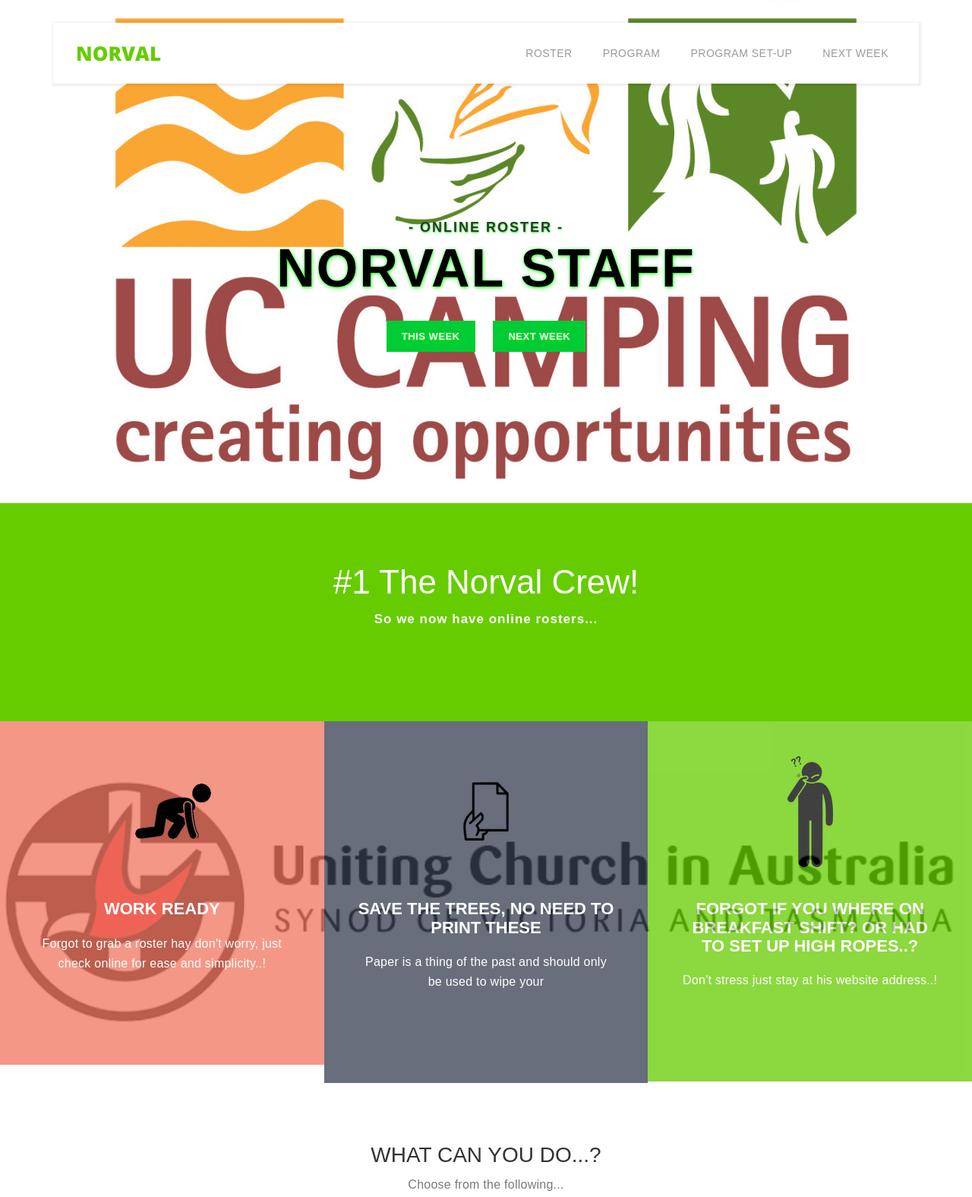
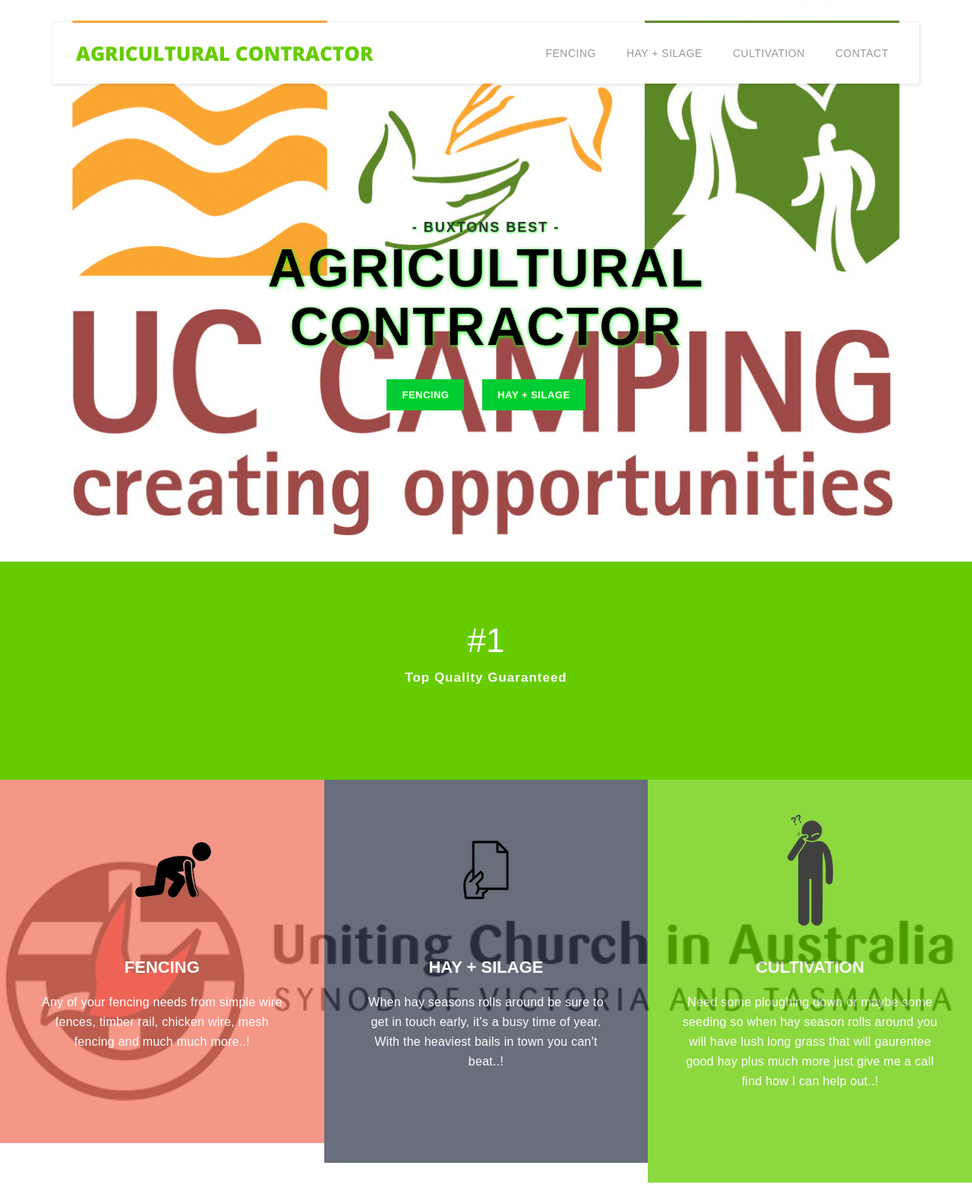
Before and after one commit to norvalstaff/norvalstaff.github.io, a plain HTML site: page index.html in a window 1280 px wide. Shown: the top 1575 px of the page at 76% size. Drawn offline with nearby package versions, Linux system fonts and the light colour scheme.

Commit message:
Update index.html

```diff
--- a/index.html
+++ b/index.html
@@ -43,14 +43,14 @@
                                             <span class="icon-bar"></span>
                                             <span class="icon-bar"></span>
                                         </button>
-                                        <a href="#top" class="navbar-brand">Norval</a>
+                                        <a href="#top" class="navbar-brand">Agricultural Contractor</a>
                                         <div id="main-nav" class="collapse navbar-collapse">
                                             <ul class="menu-first nav navbar-nav" style="margin-right: 20px;">
                                                 <li class="active"><a href="#">Home</a></li>
-                                                <li><a href="https://norvalstaff.github.io/roster1.html">Roster</a></li>
-                                                <li><a href="https://drive.google.com/file/d/0B7p1q1njAvHwUmtLYk1yb2g4ai1DV0tOWjJLcTNVR2I0dkdj/view?usp=sharing">Program</a></li>
-                                                <li><a href="#blog">Program Set-up</a></li>
-                                                <li><a href="https://norvalstaff.github.io/roster2.html">Next Week</a></li>
+                                                <li><a href="https://norvalstaff.github.io/roster1.html">Fencing</a></li>
+                                                <li><a href="https://drive.google.com/file/d/0B7p1q1njAvHwUmtLYk1yb2g4ai1DV0tOWjJLcTNVR2I0dkdj/view?usp=sharing">Hay + Silage</a></li>
+                                                <li><a href="#blog">Cultivation</a></li>
+                                                <li><a href="https://norvalstaff.github.io/roster2.html">Contact</a></li>
                                             </ul>
                                         </div> <!-- /.main-menu -->
                                     </div>
@@ -68,17 +68,17 @@
                 <div class="row">
                     <div class="col-md-8 col-md-offset-2">
                         <div class="banner-content">
-                            <h6>- Online Roster -</h6>
-                            <h2>Norval Staff</h2>
+                            <h6>- Buxtons Best -</h6>
+                            <h2>Agricultural Contractor</h2>
                             <ul class="buttons">
                                 <li>
                                     <div class="primary-button">
-                                        <a href="https://norvalstaff.github.io/roster1.html">This Week</a>
+                                        <a href="https://norvalstaff.github.io/roster1.html">Fencing</a>
                                     </div>
                                 </li>
                                 <li>
                                     <div class="secondary-button">
-                                        <a href="https://norvalstaff.github.io/roster2.html">Next Week</a>
+                                        <a href="https://norvalstaff.github.io/roster2.html">Hay + Silage</a>
                                     </div>
                                 </li>
                             </ul>
@@ -93,8 +93,8 @@
             <div class="container">
                 <div class="row">
                     <div class="col-md-12">
-                        <h4>#1 The Norval Crew!</h4>
-                        <h6>So we now have online rosters...</h6>
+                        <h4>#1</h4>
+                        <h6>Top Quality Guaranteed</h6>
                         <div class="border-button"></div>
                     </div>
                 </div>
@@ -110,8 +110,8 @@
                             <div class="icon">
                                 <img src="img/first-service-icon.png" alt="">
                             </div>
-                            <h4>Work Ready</h4>
-                            <p>Forgot to grab a roster hay don't worry, just check online for ease and simplicity..! </p>
+                            <h4>Fencing</h4>
+                            <p>Any of your fencing needs from simple wire fences, timber rail, chicken wire, mesh fencing and much much more..! </p>
                         </div>
                     </div>
                     <div class="col-md-4">
@@ -119,8 +119,8 @@
                             <div class="icon">
                                 <img src="img/second-service-icon.png" alt="">
                             </div>
-                            <h4>Save the trees, No need to print these</h4>
-                            <p> Paper is a thing of the past and should only be used to wipe your </p>
+                            <h4>Hay + Silage</h4>
+                            <p> When hay seasons rolls around be sure to get in touch early, it's a busy time of year. With the heaviest bails in town you can't beat..!  </p>
                         </div>
                     </div>
                     <div class="col-md-4">
@@ -128,8 +128,8 @@
                             <div class="icon">
                                 <img src="img/third-service-icon.png" alt="">
                             </div>
-                            <h4>Forgot if you where on breakfast shift? Or had to set up high ropes..? </h4>
-                            <p>Don't stress just stay at his website address..!</p>
+                            <h4>Cultivation </h4>
+                            <p>Need some ploughing down or maybe some seeding so when hay season rolls around you will have lush long grass that will gaurentee good hay plus much more just give me a call find how I can help out..! </p>
                         </div>
                     </div>
                 </div>
@@ -157,7 +157,7 @@
                                                 <div class="icon">
                                                     <img src="img/first-list-icon.png" alt="">
                                                 </div>
-                                                <h4>Roster</h4>
+                                                <h4>Fencing</h4>
                                             </div>
                                         </a>
                                     </li>
@@ -167,7 +167,7 @@
                                                 <div class="icon">
                                                     <img src="img/second-list-icon.png" alt="">
                                                 </div>
-                                                <h4>Program</h4>
+                                                <h4>Hay + Silage</h4>
                                             </div>
                                         </a>
                                     </li>
@@ -177,7 +177,7 @@
                                                 <div class="icon">
                                                     <img id="oncall" src="img/third-list-icon.png" alt="Jordan">
                                                 </div>
-                                                <h4>On Call</h4>
+                                                <h4>Cultivation</h4>
                                             </div>
                                         </a>
                                     </li>
@@ -187,7 +187,7 @@
                                                 <div class="icon">
                                                     <img src="img/fourth-list-icon.png" alt="">
                                                 </div>
-                                                <h4>Morning Set-Up</h4>
+                                                <h4>Farm Managment</h4>
                                             </div>
                                         </a>
                                     </li>
@@ -197,7 +197,7 @@
                                                 <div class="icon">
                                                     <img src="img/fivth-list-icon.png" alt="">
                                                 </div>
-                                                <h4>Next Week</h4>
+                                                <h4>Contact</h4>
                                             </div>
                                         </a>
                                     </li>
```
